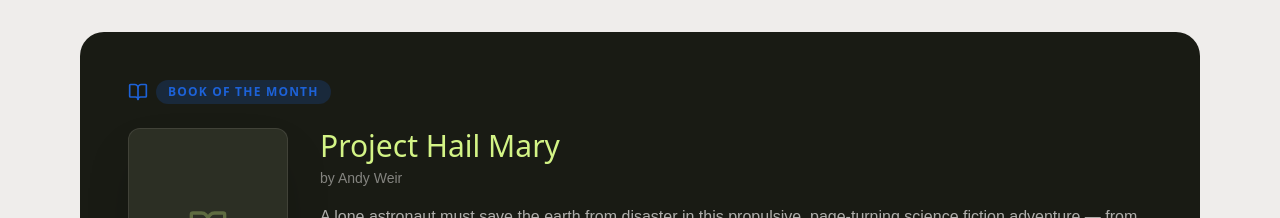
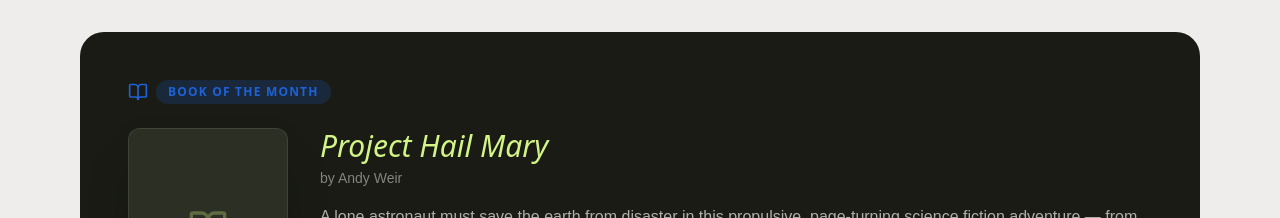
Before and after one commit to himavarshith/under-the-lamp, a React (Vite) app: page / in a window 1280 px wide. Shown: the part 1180-1398 px from the top of the page. Built offline with nearby package versions, Linux system fonts and the light colour scheme; no server answers; the database is empty; a web font is replaced by a local one.

Commit message:
font changes

```diff
--- a/src/components/BookOfTheMonth.jsx
+++ b/src/components/BookOfTheMonth.jsx
@@ -56,7 +56,7 @@
 
         {/* Book Info */}
         <div className="flex-1">
-          <h3 className="font-display text-3xl text-lime mb-1">
+          <h3 className="font-serif italic text-3xl text-lime mb-1">
             {display.title}
           </h3>
           <p className="text-parchment/50 text-sm mb-4 font-sans">
```
